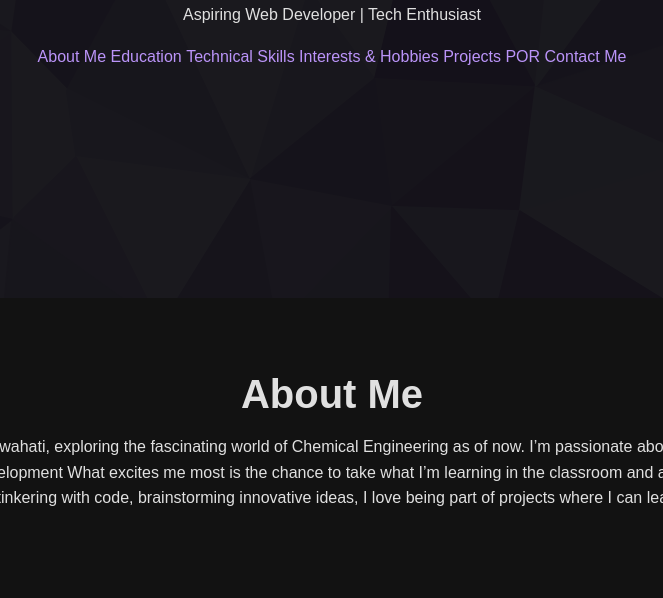
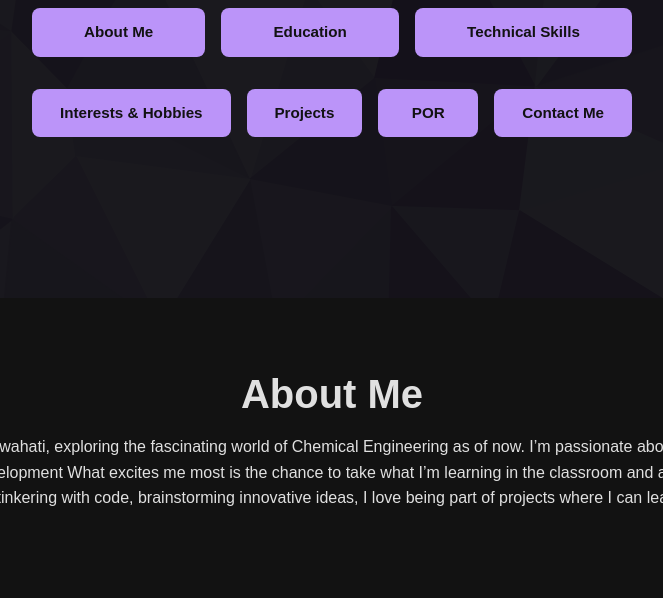
Before and after one commit to aditya-prabhakar-13/Portfolio, a plain HTML site: page index.html in a window 1280 px wide. Shown: the part 502-1100 px from the top of the page, without its empty margins (308-971 px from the left). Drawn offline with Linux system fonts and the light colour scheme.

Commit message:
Update styles.css

```diff
--- a/styles.css
+++ b/styles.css
@@ -1,4 +1,3 @@
-
 * {
   margin: 0;
   padding: 0;
@@ -48,7 +47,6 @@ section {
   position: absolute;
   top: 0; left: 0;
   width: 100%; height: 100%;
-
   background-size: cover;
   background-position: center;
   opacity: 0.1;
@@ -75,24 +73,36 @@ section {
   box-shadow: 0 4px 20px rgba(255, 255, 255, 0.2);
 }
 
-.about-button {
-  display: inline-block;
-  margin-top: 1.5rem;
+.landing-buttons {
+  display: flex;
+  flex-wrap: wrap;
+  justify-content: center;
+  gap: 1rem;
+  margin-top: 2rem;
+  max-width: 1000px;
+  margin-left: auto;
+  margin-right: auto;
+}
+
+.landing-button {
+  flex: 1 1 auto;
   padding: 0.75rem 1.5rem;
-  font-size: 1rem;
+  font-size: 0.95rem;
   font-weight: 600;
   color: #121212;
   background-color: #bb94f9;
-  border: none;
   border-radius: 8px;
   text-decoration: none;
+  text-align: center;
+  min-width: 100px;
   transition: background-color 0.3s, transform 0.3s;
 }
 
-.about-button:hover {
+.landing-button:hover {
   background-color: #a77ef5;
   transform: translateY(-2px);
 }
+
 
 h1 {
   font-size: 2.5rem;
@@ -340,4 +350,8 @@ footer {
   .edu-logo {
     margin-bottom: 0.5rem;
   }
+
+  .landing-button {
+  flex: 1 1 45%;
+  }
 }
```
